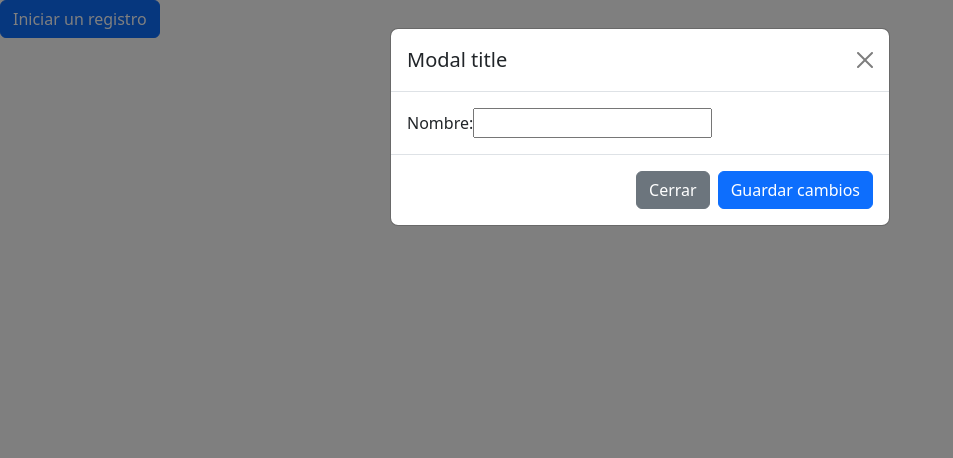
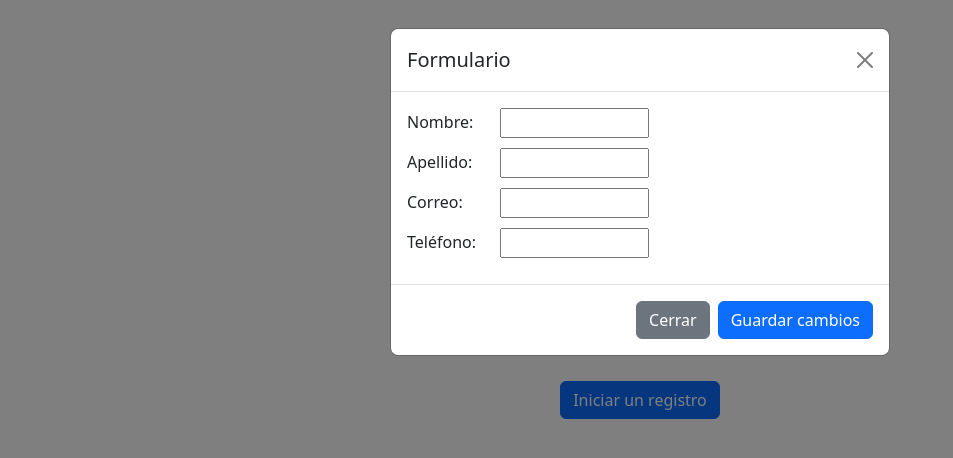
Before and after one commit to halg830/proyectosSena.github.io, a plain HTML site: page Modal/index.html in a window 1280 px wide. Both pictures are taken after a click on the button "Iniciar un registro". Shown: the whole page, without its empty margins (0-953 px from the left). Drawn offline with nearby package versions, Linux system fonts and the light colour scheme.

Commit message:
update modal

```diff
--- a/Modal/index.html
+++ b/Modal/index.html
@@ -1,9 +1,9 @@
 <!DOCTYPE html>
-<html lang="en">
+<html lang="es">
   <head>
     <meta charset="utf-8" />
     <meta name="viewport" content="width=device-width, initial-scale=1" />
-    <title>Bootstrap demo</title>
+    <title>Modal</title>
     <link
       href="https://cdn.jsdelivr.net/npm/bootstrap@5.3.0/dist/css/bootstrap.min.css"
       rel="stylesheet"
@@ -33,7 +33,7 @@
       <div class="modal-dialog">
         <div class="modal-content">
           <div class="modal-header">
-            <h1 class="modal-title fs-5" id="exampleModalLabel">Modal title</h1>
+            <h1 class="modal-title fs-5" id="exampleModalLabel">Formulario</h1>
             <button
               type="button"
               class="btn-close"
@@ -42,7 +42,19 @@
             ></button>
           </div>
           <div class="modal-body">
-            <label for="">Nombre:<input type="text" id="boxName" /></label>
+            <div id="labels" class="cont">
+              <label>Nombre:</label>
+              <label>Apellido:</label>
+              <label>Correo:</label>
+              <label>Teléfono:</label>
+            </div>
+
+            <div id="boxs" class="cont">
+              <input type="text" id="boxName" />
+              <input type="text" id="boxLastName" />
+              <input type="email" id="boxEmail" />
+              <input type="number" id="boxPhone" />
+            </div>
           </div>
           <div class="modal-footer">
             <button
@@ -65,4 +77,32 @@
       crossorigin="anonymous"
     ></script>
   </body>
+  <style>
+    body{
+      height: 100vh;
+      display: flex;
+      justify-content: center;
+      align-items: center;
+    }
+
+    label{
+      margin: 2px 0 14px 0;
+    }
+
+    input{
+      margin-bottom: 10px;
+    }
+
+    .modal-body{
+      display: grid;
+      grid-template-columns: 20% 80%;
+    }
+
+    .cont{
+      display: flex;
+      flex-direction: column;
+      width: 40%;
+    }
+
+  </style>
 </html>
```
